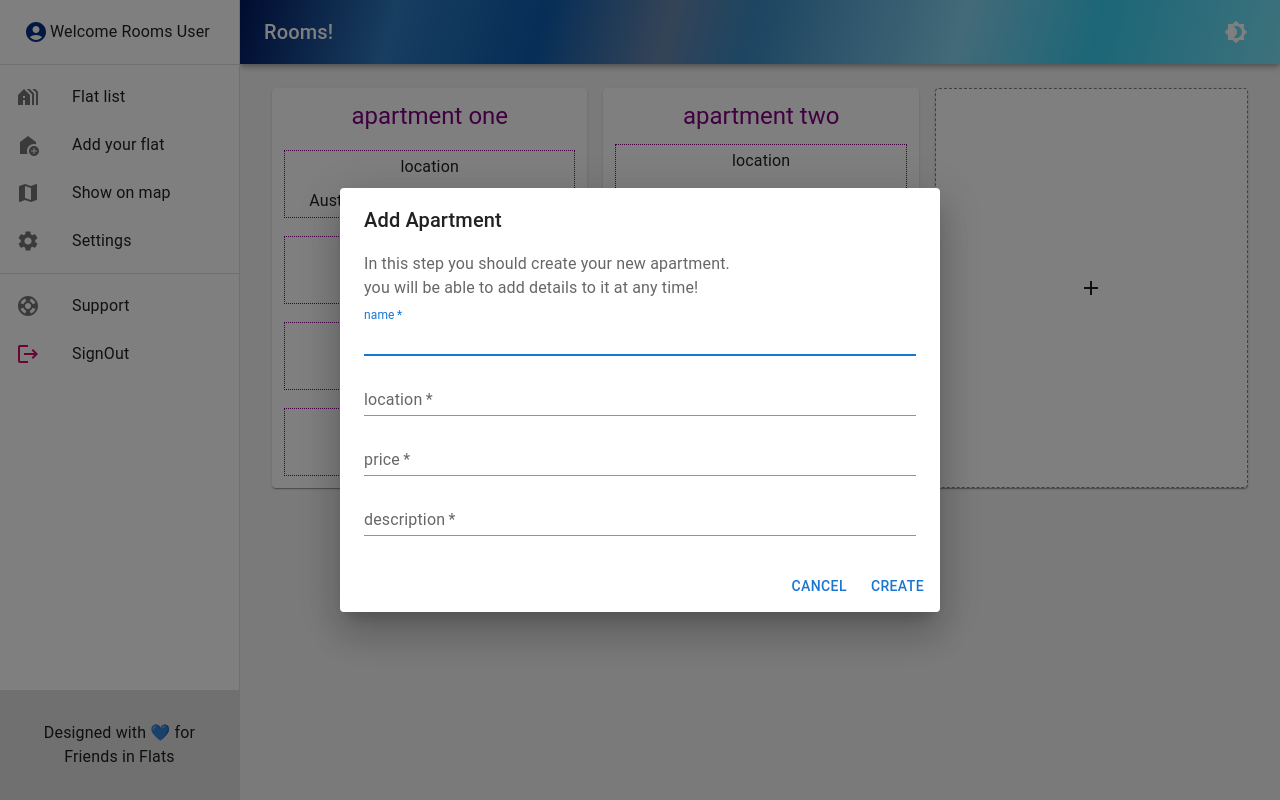
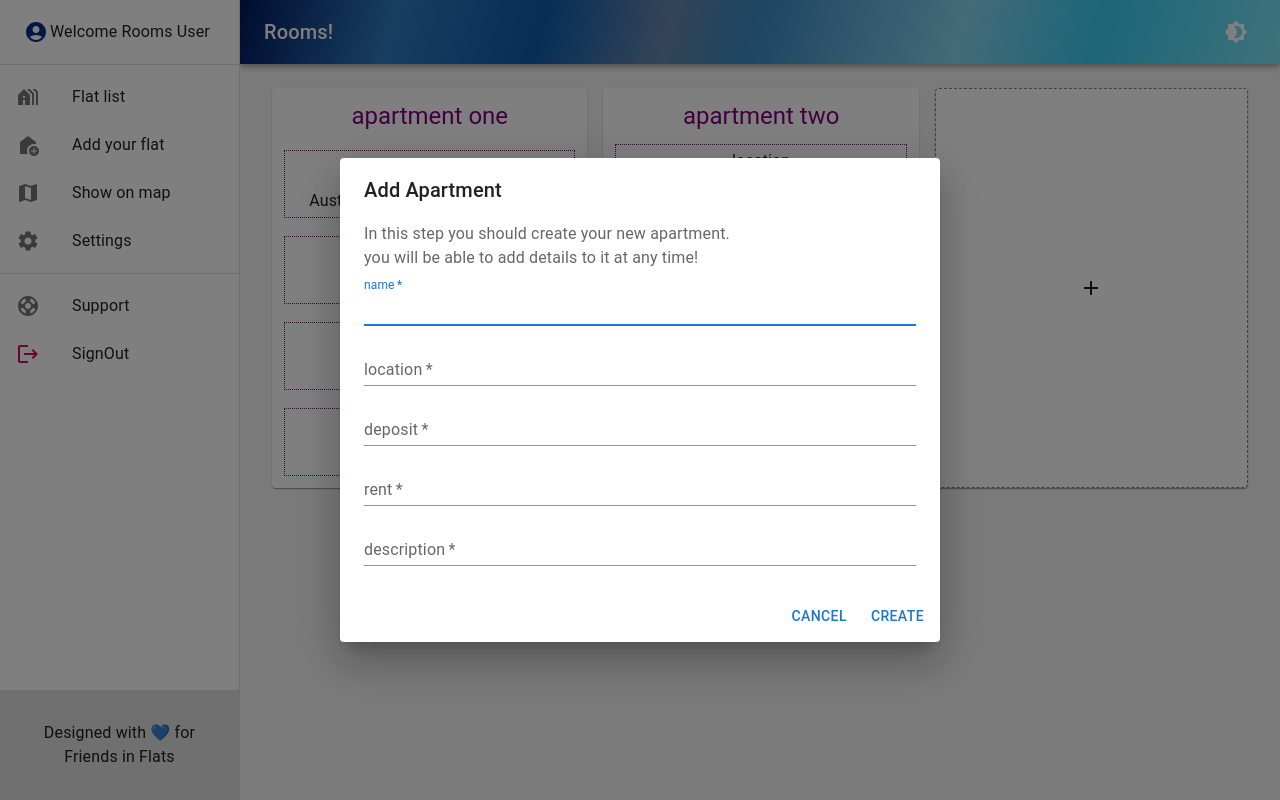
Before and after one commit to mersad998/rooms, a Next.js app: page /apartments in a window 1280 px wide. Both pictures are taken after a click on the element 1091 px from the left and 288 px from the top of the page. Built offline with nearby package versions, Linux system fonts and the light colour scheme; grey boxes are pictures that could not be loaded.

Commit message:
feat: add apartment form

```diff
--- a/src/app/apartments/addApartmentForm.tsx
+++ b/src/app/apartments/addApartmentForm.tsx
@@ -1,16 +1,17 @@
 'use client';
-import { FC, useState } from 'react';
+import { FC } from 'react';
 
-import { Button, DialogActions, DialogContent, DialogContentText, DialogTitle, Paper, TextField } from '@mui/material';
+import { Button, DialogActions, DialogContent, DialogContentText, DialogTitle, TextField } from '@mui/material';
 import { Dialog } from '@mui/material';
 import { SubmitHandler, useForm } from 'react-hook-form';
-import { Apartment } from './page';
+import { ApartmentInformation } from './apartmentTypes';
 
-const AddApartmentForm: FC<any> = ({ onClose }) => {
-  const { register, handleSubmit } = useForm<Apartment>();
+const AddApartmentForm: FC<{ onClose: () => void }> = ({ onClose }) => {
+  const { register, handleSubmit } = useForm<ApartmentInformation>();
 
-  const onSubmit: SubmitHandler<Apartment> = (formData) => {
-    console.log('formData: ', formData);
+  const onSubmit: SubmitHandler<ApartmentInformation> = (formData) => {
+    console.log('formData: ', formData); // todo: send to API
+    onClose();
   };
 
   return (
@@ -48,12 +49,23 @@ const AddApartmentForm: FC<any> = ({ onClose }) => {
           variant="standard"
         />
         <TextField
-          {...register('price', {})}
+          {...register('deposit', {})}
           margin="dense"
           required
-          id="price"
-          name="price"
-          label="price"
+          id="deposit"
+          name="deposit"
+          label="deposit"
+          fullWidth
+          variant="standard"
+          type="number"
+        />
+        <TextField
+          {...register('rent', {})}
+          margin="dense"
+          required
+          id="rent"
+          name="rent"
+          label="rent"
           fullWidth
           variant="standard"
           type="number"
```
